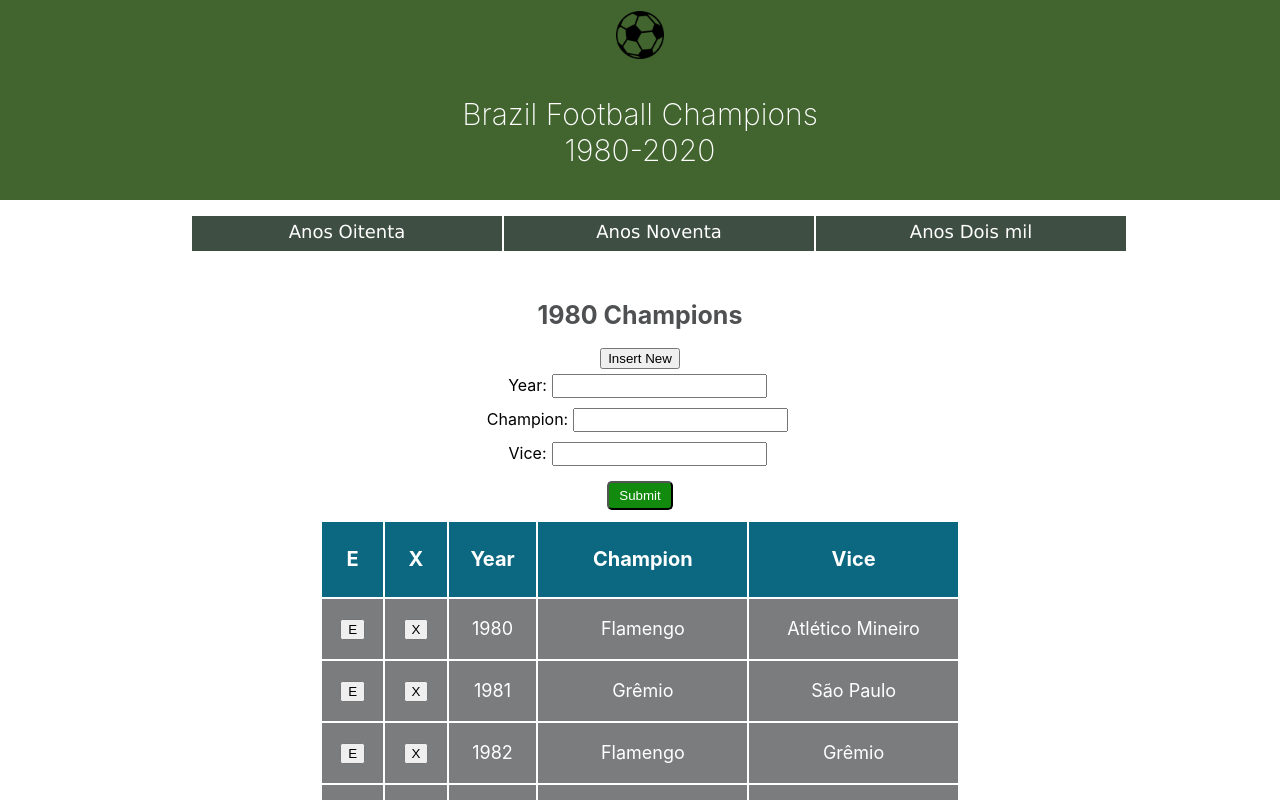
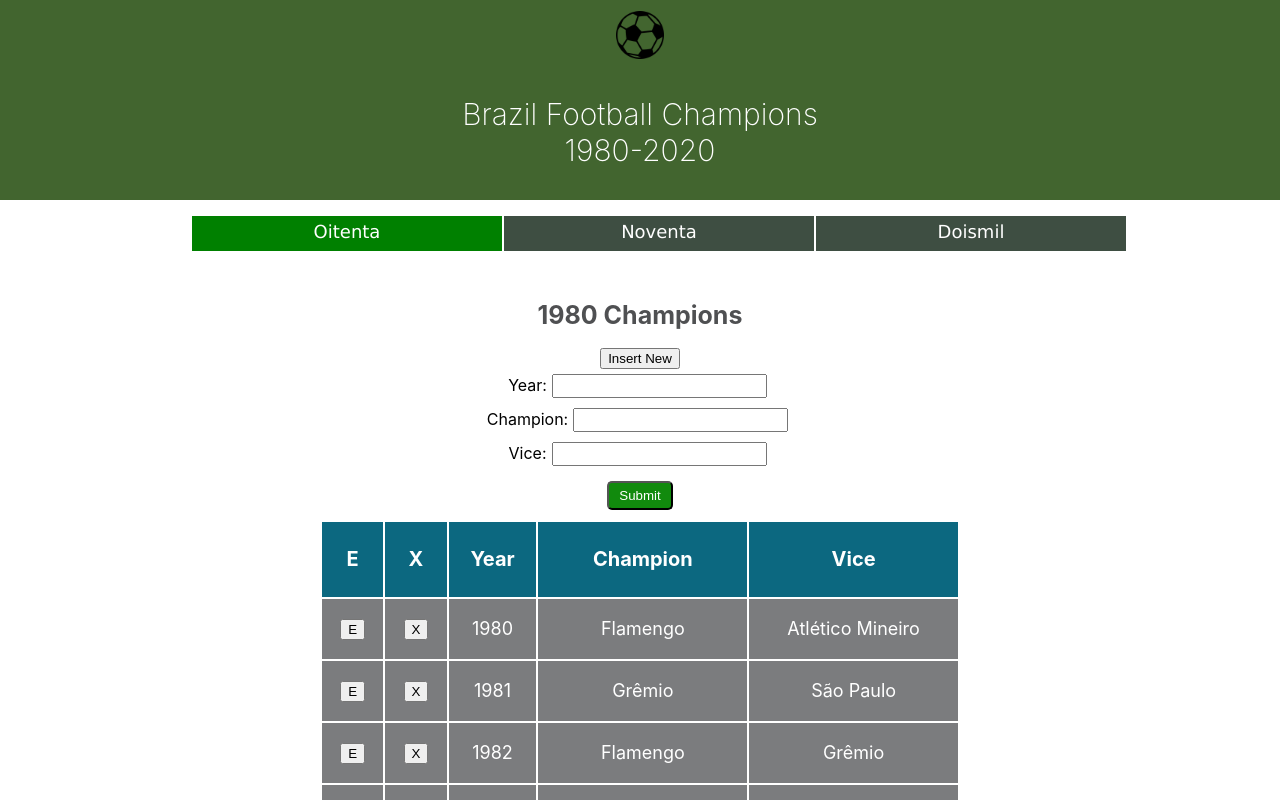
Before and after one commit to darciovilela/react-football, a React (Create React App) app: page / in a window 1280 px wide. Shown: the top 800 px of the page. Built offline with nearby package versions, Linux system fonts and the light colour scheme; data requests are answered from the project's data file.

Commit message:
Add function to menu and set active item

```diff
--- a/src/App.css
+++ b/src/App.css
@@ -44,6 +44,10 @@
 
 .App-header ul li:hover {
   color: rgb(228, 228, 67);
+}
+
+.App-header ul li.active {
+  background: green;
 }
 
 h1 {
--- a/src/App.tsx
+++ b/src/App.tsx
@@ -22,7 +22,7 @@
 
   return (
     <div className="App">
-      <Header setpage={setPage} />
+      <Header page={page} setPage={setPage} />
       {switchPage()}
       <Footer />
     </div>
--- a/src/components/Header.tsx
+++ b/src/components/Header.tsx
@@ -1,10 +1,25 @@
 import logo from '../img/logo_futebol.png';
 
 interface IProps {
-  setpage: Function;
+  page: string;
+  setPage: Function;
 }
 
+const pages = ['Oitenta', 'Noventa', 'Doismil'];
+
 export const Header = (props: IProps) => {
+  const menuItem = (pageName: string) => {
+    return (
+      <li
+        key={pageName}
+        onClick={() => props.setPage(pageName)}
+        className={props.page === pageName ? 'active' : ''}
+      >
+        {pageName}
+      </li>
+    );
+  };
+
   return (
     <header className="App-header">
       <div>
@@ -15,11 +30,7 @@
         1980-2020
       </p>
       <div>
-        <ul>
-          <li onClick={() => props.setpage('Oitenta')}>Anos Oitenta</li>
-          <li onClick={() => props.setpage('Noventa')}>Anos Noventa</li>
-          <li onClick={() => props.setpage('Doismil')}>Anos Dois mil</li>
-        </ul>
+        <ul>{pages.map((item) => menuItem(item))}</ul>
       </div>
     </header>
   );
```
